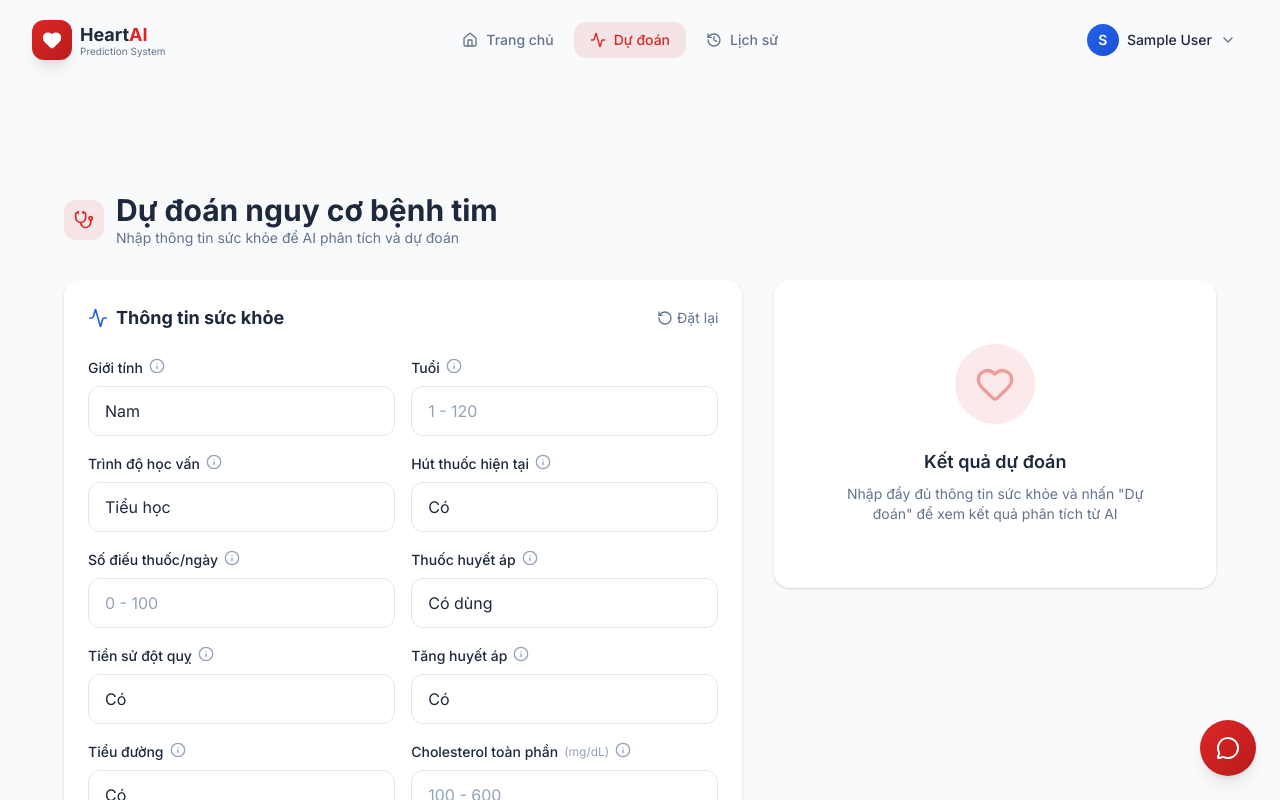
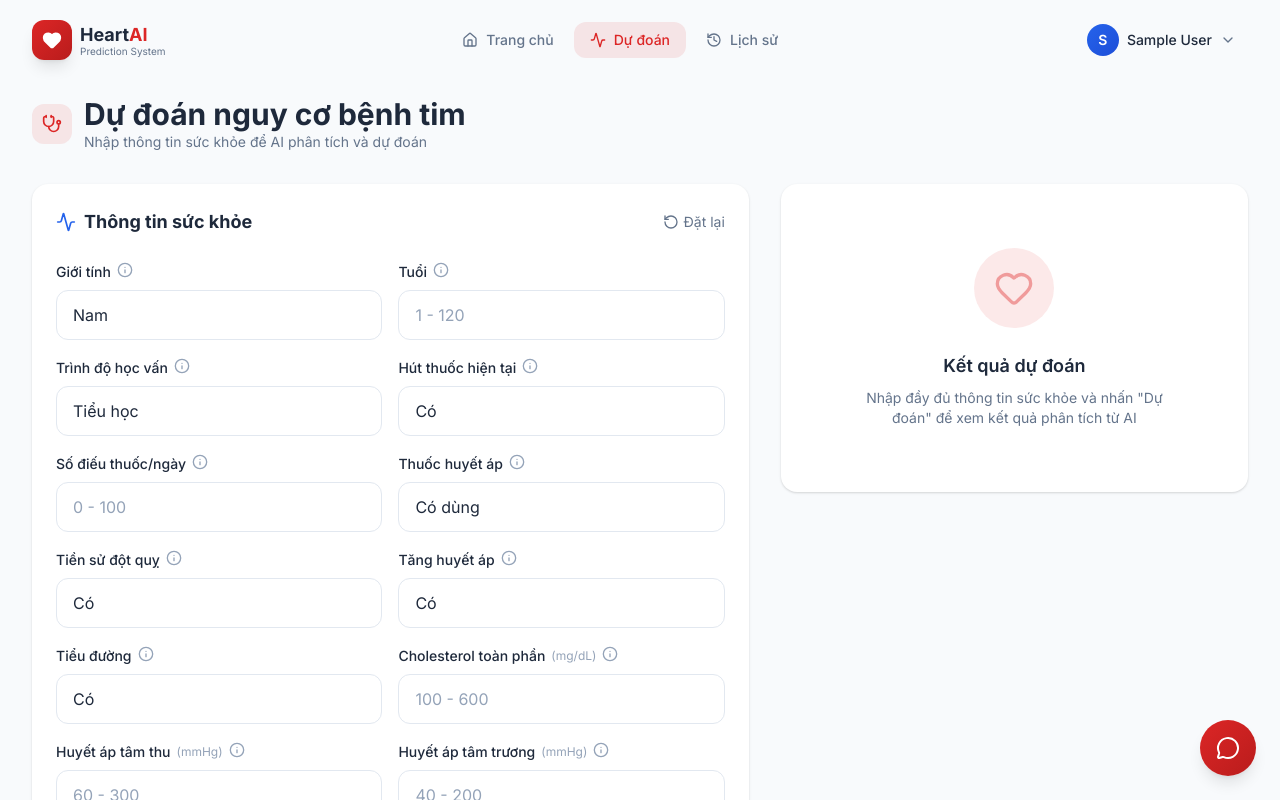
Before and after one commit to ThanhDuy2024/AI-heart-diseases-frontend, a React (Vite) app in the folder frontend/: page /predict in a window 1280 px wide. Shown: the top 800 px of the page. Built offline with nearby package versions, Linux system fonts and the light colour scheme; sample sign-in values are in the browser's storage.

Commit message:
feat: implement heart disease prediction page and project roadmap

```diff
--- a/frontend/src/pages/PredictPage.jsx
+++ b/frontend/src/pages/PredictPage.jsx
@@ -167,8 +167,7 @@ const PredictPage = () => {
   const displayRecs = showAllRecs ? recommendations : recommendations.slice(0, 3);
 
   return (
-    <div className="min-h-screen pt-20 lg:pt-24 pb-12 bg-background">
-      <div className="container-custom">
+    <div className="space-y-6 pb-12">
         {/* Page Header */}
         <div className="mb-8">
           <div className="flex items-center gap-3 mb-2">
@@ -409,7 +408,6 @@ const PredictPage = () => {
             </AnimatePresence>
           </div>
         </div>
-      </div>
     </div>
   );
 };
```
